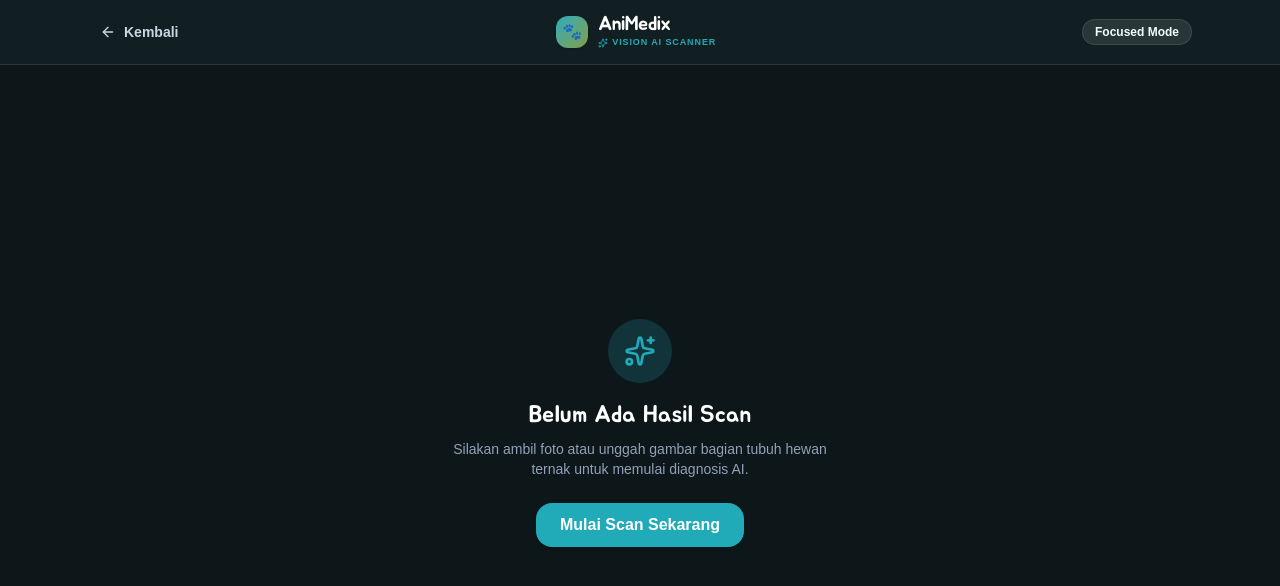
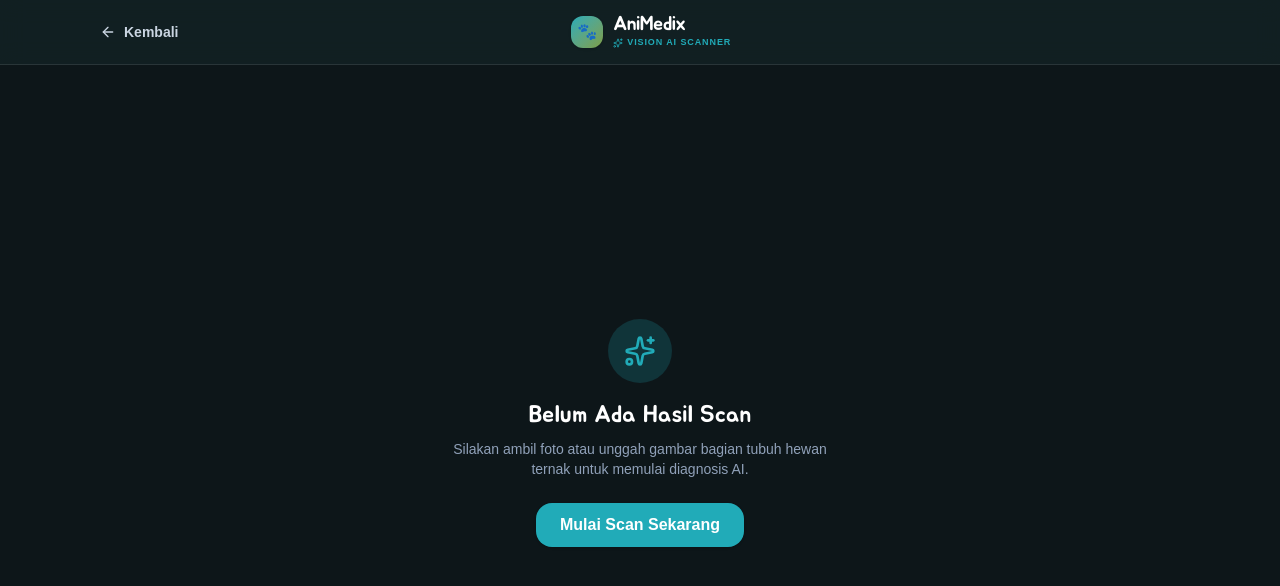
Before and after one commit to Palupifitrianingrum/AniMedix, a Next.js app in the folder frontend/: page /scan/hasil in a window 1280 px wide. Shown: the top 586 px of the page. Built offline with nearby package versions, Linux system fonts and the light colour scheme; a web font is replaced by a local one.

Commit message:
style(scan): hapus teks focused mode di kanan atas header

```diff
--- a/frontend/src/app/scan/layout.tsx
+++ b/frontend/src/app/scan/layout.tsx
@@ -38,11 +38,8 @@ export default function ScanLayout({ children }: { children: React.ReactNode })
             </div>
           </Link>
 
-          <div className="flex items-center gap-2">
-            <span className="text-xs bg-white/10 text-teal-tint px-3 py-1 rounded-full font-bold border border-white/10 hidden sm:inline-block">
-              Focused Mode
-            </span>
-          </div>
+          {/* Spacer kanan untuk menjaga keseimbangan posisi logo di tengah */}
+          <div className="w-20 hidden sm:block" aria-hidden="true" />
         </div>
       </header>
 
```
